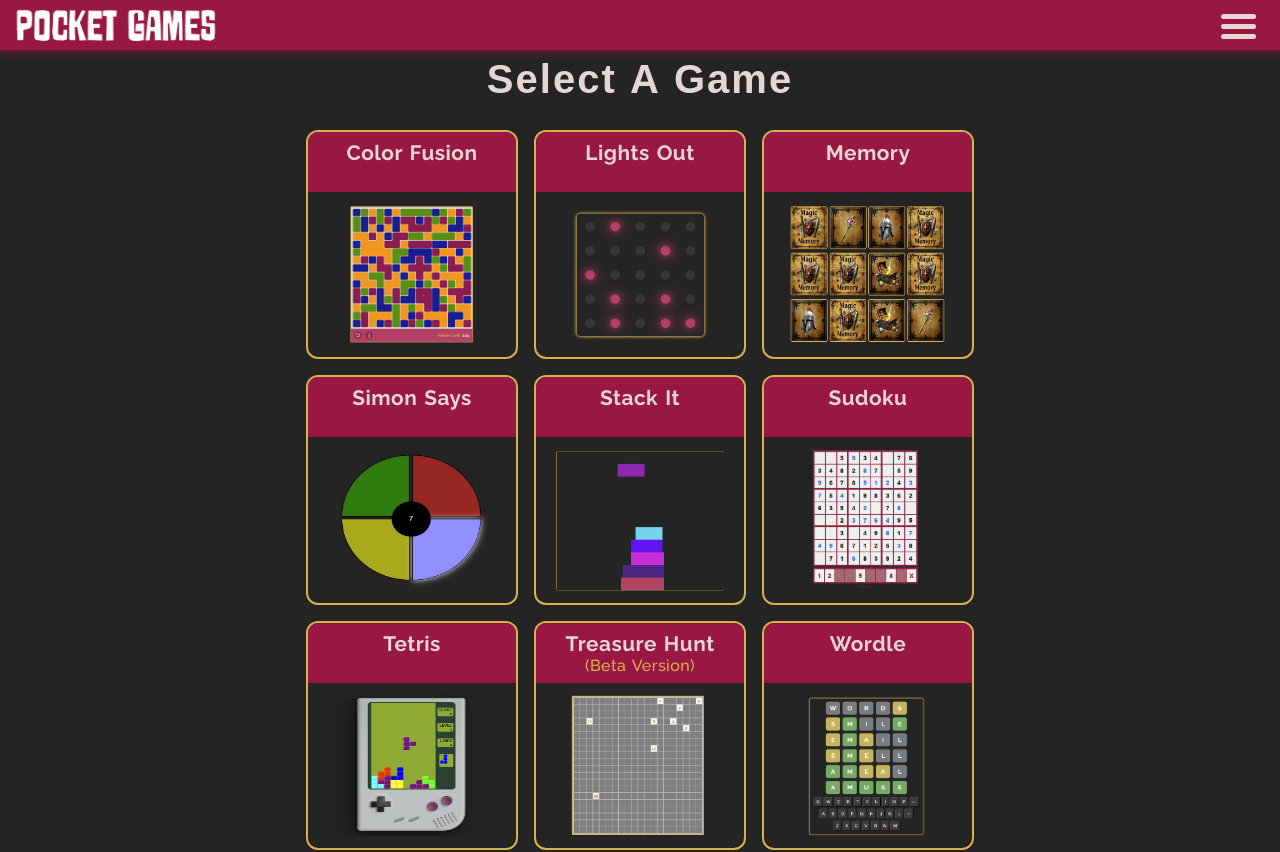
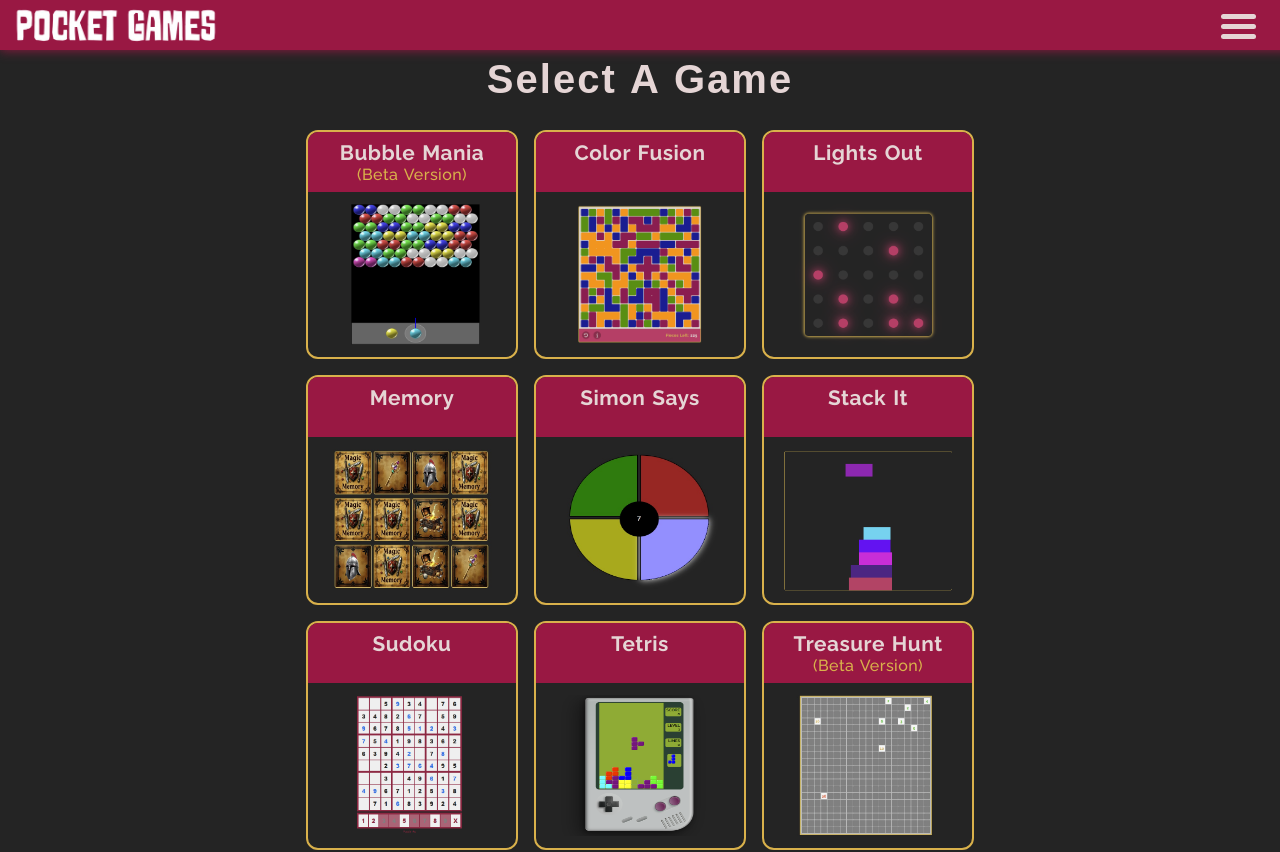
Before and after one commit to cgbridgewater/PocketGames, a React (Vite) app in the folder client/: page /games in a window 1280 px wide. Shown: the top 852 px of the page. Built offline with nearby package versions, Linux system fonts and the light colour scheme; a web font is replaced by a local one.

Commit message:
add bubble mania

```diff
--- a/client/src/App.jsx
+++ b/client/src/App.jsx
@@ -18,7 +18,7 @@ const Stackable = React.lazy(() => import('./views/Stackable'));
 const Tetris = React.lazy(() => import('./views/Tetris'));
 const ColorFusion = React.lazy(() => import('./views/ColorFusion'));
 const Sudoku = React.lazy(() => import('./views/Sudoku'));
-// const BubbleMania = React.lazy(() => import('./views/BubbleMania'));
+const BubbleMania = React.lazy(() => import('./views/BubbleMania'));
 // const Stacker3d = React.lazy(() => import('./views/Stacker3d'));
 import FutoshikiGame from "./views/Futoshiki";
 import TreasureHunt from "./views/TreasureHunt";
@@ -140,13 +140,13 @@ function AppContent({ isWinningModalOpen, setIsWinningModalOpen, isTimerPaused,
           />}/>
 
         {/* BUBBLE MANIA GAME */}
-        {/* <Route path='/games/bubblemania' element={
+        <Route path='/games/bubblemania' element={
           <BubbleMania
             isWinningModalOpen={isWinningModalOpen}
             setIsWinningModalOpen={setIsWinningModalOpen}
             isTimerPaused={isTimerPaused}
             setIsTimerPaused={setIsTimerPaused}
-          />}/> */}
+          />}/>
 
         {/* TREASURE HUNT GAME */}
         <Route path='/games/treasurehunt' element={
--- a/client/src/assets/Json/GameList.json
+++ b/client/src/assets/Json/GameList.json
@@ -153,12 +153,12 @@
     },
     {
         "id": "9",
-        "status": "3",
+        "status": "2",
         "title": "Bubble Mania",
         "url": "bubblemania",
-        "img_ref": "PlaceHolder",
+        "img_ref": "BubbleManiaIcon",
         "external_link": false,
-        "isActive": false,
+        "isActive": true,
         "requirements": [],
         "meta": {
             "title": "Bubble Mania - Pocket Games",
--- a/client/src/views/GamesMenu.jsx
+++ b/client/src/views/GamesMenu.jsx
@@ -5,6 +5,7 @@ import GameCard from "../components/GameCards/GameCard";
 import MemoryIcon from "../assets/images/MemoryIcon.jpg";
 import SimonIcon from "../assets/images/SimonIcon.jpg";
 import WordleIcon from "../assets/images/WordleIcon.png";
+import BubbleManiaIcon from "../assets/images/BubbleManiaIcon.png";
 import LightsOutIcon from "../assets/images/LightsOutIcon.png";
 import StackitIcon from "../assets/images/StackitIcon.png";
 import TetrisIcon from "../assets/images/TetrisIcon.png";
@@ -18,6 +19,7 @@ import GamesData from "../assets/Json/GameList.json";
 
 // Map image references in JSON to the actual image imports  // MUST MATCH JSON NAME
 const imageMap = {
+    BubbleManiaIcon,
     MemoryIcon,
     SimonIcon,
     WordleIcon,
```
Also changed, not shown: client/src/assets/images/BubbleManiaIcon.png (added), client/src/assets/images/bubble-sprites.png (added).
